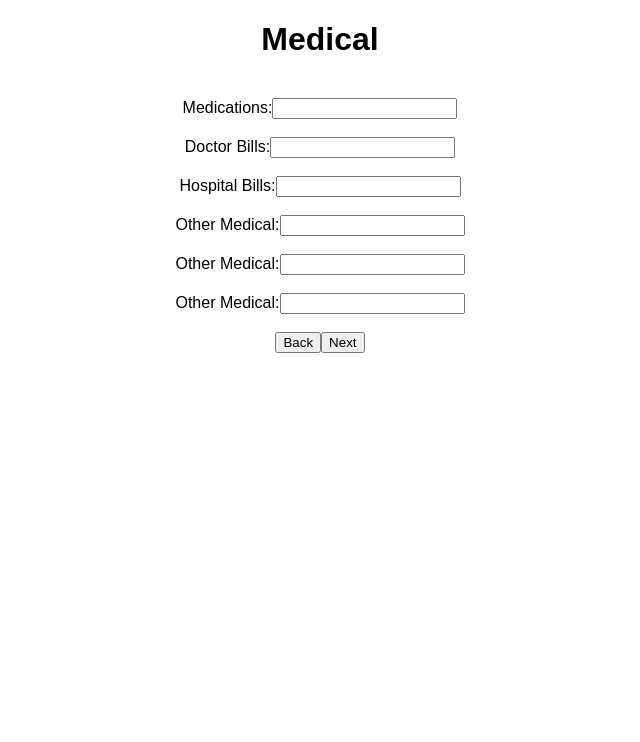
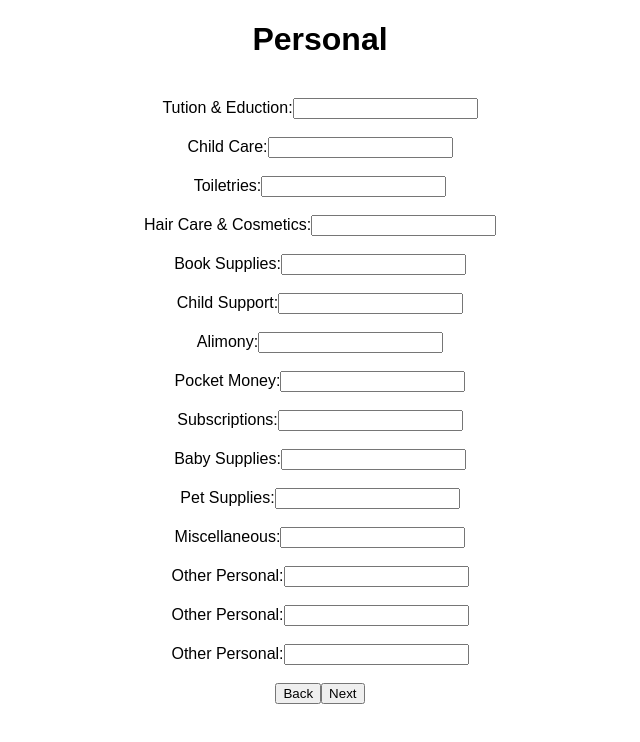
Before and after one commit to nuno1895/finalproject, a React (Create React App) app: page / in a window 1280 px wide. Shown: the top 742 px of the page, without its empty margins (320-960 px from the left). Built offline with nearby package versions, Linux system fonts and the light colour scheme.

Commit message:
second commit

```diff
--- a/src/components/MainForm.js
+++ b/src/components/MainForm.js
@@ -49,13 +49,50 @@ class MainForm extends Component {
          otherMedical2:'',
          otherMedical3:''
        },
+       insurance: {
+         lifeInsurance:'',
+         healthInsurance:'',
+         autoInsurance:'',
+         homeRentalInsurance:'',
+         disabilityInsurance:'',
+         longTermInsurance:''
+       },
+       transportation: {
+         carGas:'',
+         carRepairs:'',
+         bus:'',
+         train:'',
+         newCarFund:'',
+         othertransportation:''
+       },
+        personal: {
+         educationTution:'',
+         childCare:'',
+         toiletries:'',
+         hairCareCosmetics:'',
+         bookSupplies:'',
+         childSupport:'',
+         alimony:'',
+         pocketMoney:'',
+         subscriptions:'',
+         babySupplies:'',
+         petSupplies:'',
+         miscellaneous: '',
+         otherPersonal:'',
+         otherPersonal1:'',
+         otherPersonal2:''
+
+       },
         section: "pay",
         section: "food",
         section: "clothing",
         section: "utilities",
         section: "housing",
         section: "savings",
-        section: "medical"
+        section: "medical",
+        section: "insurance",
+        section: "transportation",
+        section: "personal"
     };
 
     // binding our methods which get passed as callbacks
@@ -266,6 +303,149 @@ class MainForm extends Component {
     );
   }
 
+  renderInsurance() {
+    return (
+      <div>
+        <h1> Insurance </h1>
+          <br />
+          <label>Life Insurance:</label>
+          <Input onChange={(event) => this.handleInputChange(event, "insurance", "lifeInsurance") } value={this.state.insurance.lifeInsurance}  />
+          <br />
+          <br />
+          <label>Health Insurance:</label>
+          <Input onChange={(event) => this.handleInputChange(event, "insurance", "healthInsurance") } value={this.state.insurance.healthInsurance}  />
+          <br />
+          <br />
+          <label>Auto Insurance:</label>
+          <Input onChange={(event) => this.handleInputChange(event, "insurance", "autoInsurance") } value={this.state.insurance.autoInsurance}  />
+          <br />
+          <br />
+          <label>Home or Rental Insurance:</label>
+          <Input onChange={(event) => this.handleInputChange(event, "insurance", "homeRentalInsurance") } value={this.state.insurance.homeRentalInsurance}  />
+          <br />
+          <br />
+          <label>Disability Insurance:</label>
+          <Input onChange={(event) => this.handleInputChange(event, "insurance", "disabilityInsurance") } value={this.state.insurance.disabilityInsurance}  />
+          <br />
+          <br />
+          <label>Long Term Insurance:</label>
+          <Input onChange={(event) => this.handleInputChange(event, "insurance", "longTermInsurance") } value={this.state.insurance.longTermInsurance}  />
+          <br />
+          <br />
+          <button onClick={() => this.setState({section: "medical"})}>Back </button>
+          <button onClick={() => this.setState({section: "transportation"})}>Next</button>
+      </div>
+    );
+  }
+
+  renderTransportation() {
+    return (
+      <div>
+        <h1> Transportation </h1>
+          <br />
+          <label>Gas for Car:</label>
+          <Input onChange={(event) => this.handleInputChange(event, "transportation", "carGas") } value={this.state.transportation.carGas}  />
+          <br />
+          <br />
+          <label>Car Repairs:</label>
+          <Input onChange={(event) => this.handleInputChange(event, "transportation", "carRepairs") } value={this.state.transportation.carRepairs}  />
+          <br />
+          <br />
+          <label>Bus:</label>
+          <Input onChange={(event) => this.handleInputChange(event, "transportation", "bus") } value={this.state.transportation.bus}  />
+          <br />
+          <br />
+          <label>Train:</label>
+          <Input onChange={(event) => this.handleInputChange(event, "transportation", "train") } value={this.state.transportation.train}  />
+          <br />
+          <br />
+          <label>New Car Fund:</label>
+          <Input onChange={(event) => this.handleInputChange(event, "transportation", "newCarFund") } value={this.state.transportation.newCarFund}  />
+          <br />
+          <br />
+          <label>Other Transportation:</label>
+          <Input onChange={(event) => this.handleInputChange(event, "transportation", "othertransportation") } value={this.state.transportation.othertransportation}  />
+          <br />
+          <br />
+          <button onClick={() => this.setState({section: "insurance"})}>Back </button>
+          <button onClick={() => this.setState({section: "personal"})}>Next</button>
+      </div>
+    );
+  }
+
+  renderPersonal() {
+    return (
+      <div>
+        <h1> Personal </h1>
+          <br />
+          <label>Tution & Eduction:</label>
+          <Input onChange={(event) => this.handleInputChange(event, "personal", "educationTution") } value={this.state.personal.educationTution}  />
+          <br />
+          <br />
+          <label>Child Care:</label>
+          <Input onChange={(event) => this.handleInputChange(event, "personal", "childCare") } value={this.state.personal.childCare}  />
+          <br />
+          <br />
+          <label>Toiletries:</label>
+          <Input onChange={(event) => this.handleInputChange(event, "personal", "toiletries") } value={this.state.personal.toiletries}  />
+          <br />
+          <br />
+          <label>Hair Care & Cosmetics:</label>
+          <Input onChange={(event) => this.handleInputChange(event, "personal", "hairCareCosmetics") } value={this.state.personal.hairCareCosmetics}  />
+          <br />
+          <br />
+          <label>Book Supplies:</label>
+          <Input onChange={(event) => this.handleInputChange(event, "personal", "bookSupplies") } value={this.state.personal.bookSupplies}  />
+          <br />
+          <br />
+          <label>Child Support:</label>
+          <Input onChange={(event) => this.handleInputChange(event, "personal", "childSupport") } value={this.state.personal.childSupport}  />
+          <br />
+          <br />
+          <label>Alimony:</label>
+          <Input onChange={(event) => this.handleInputChange(event, "personal", "alimony") } value={this.state.personal.alimony}  />
+          <br />
+          <br />
+          <label>Pocket Money:</label>
+          <Input onChange={(event) => this.handleInputChange(event, "personal", "pocketMoney") } value={this.state.personal.pocketMoney}  />
+          <br />
+          <br />
+          <label>Subscriptions:</label>
+          <Input onChange={(event) => this.handleInputChange(event, "personal", "subscriptions") } value={this.state.personal.subscriptions}  />
+          <br />
+          <br />
+          <label>Baby Supplies:</label>
+          <Input onChange={(event) => this.handleInputChange(event, "personal", "babySupplies") } value={this.state.personal.babySupplies}  />
+          <br />
+          <br />
+          <label>Pet Supplies:</label>
+          <Input onChange={(event) => this.handleInputChange(event, "personal", "petSupplies") } value={this.state.personal.petSupplies}  />
+          <br />
+          <br />
+          <label>Miscellaneous:</label>
+          <Input onChange={(event) => this.handleInputChange(event, "personal", "miscellaneous") } value={this.state.personal.miscellaneous}  />
+          <br />
+          <br />
+          <label>Other Personal:</label>
+          <Input onChange={(event) => this.handleInputChange(event, "personal", "otherPersonal") } value={this.state.personal.otherPersonal}  />
+          <br />
+          <br />
+          <label>Other Personal:</label>
+          <Input onChange={(event) => this.handleInputChange(event, "personal", "otherPersonal1") } value={this.state.personal.otherPersonal1}  />
+          <br />
+          <br />
+          <label>Other Personal:</label>
+          <Input onChange={(event) => this.handleInputChange(event, "personal", "otherPersonal2") } value={this.state.personal.otherPersonal2}  />
+          <br />
+          <br />
+          <button onClick={() => this.setState({section: "transportation"})}>Back </button>
+          <button onClick={() => this.setState({section: "entertainment"})}>Next</button>
+      </div>
+    );
+  }
+
+
+
   renderForm() {
     if (this.state.section === "pay") {
       return this.renderPay();
@@ -288,6 +468,15 @@ class MainForm extends Component {
     else if(this.state.section === "medical"){
       return this.renderMedical();
     }
+    else if(this.state.section === "insurance"){
+      return this.renderInsurance();
+    }
+    else if(this.state.section === "transportation"){
+      return this.renderTransportation();
+    }
+    else if(this.state.section === "personal"){
+      return this.renderPersonal();
+    }
   }
 
   // renderForm decides what parts of the form to render
```
